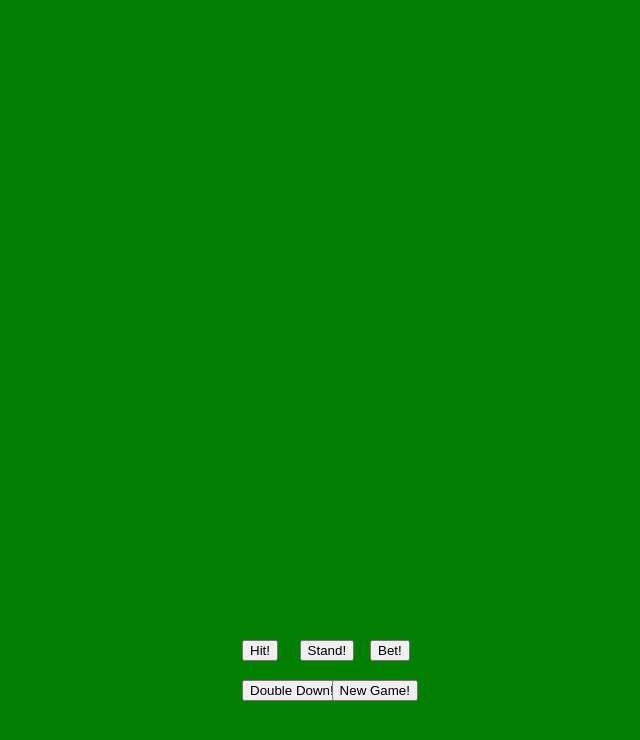
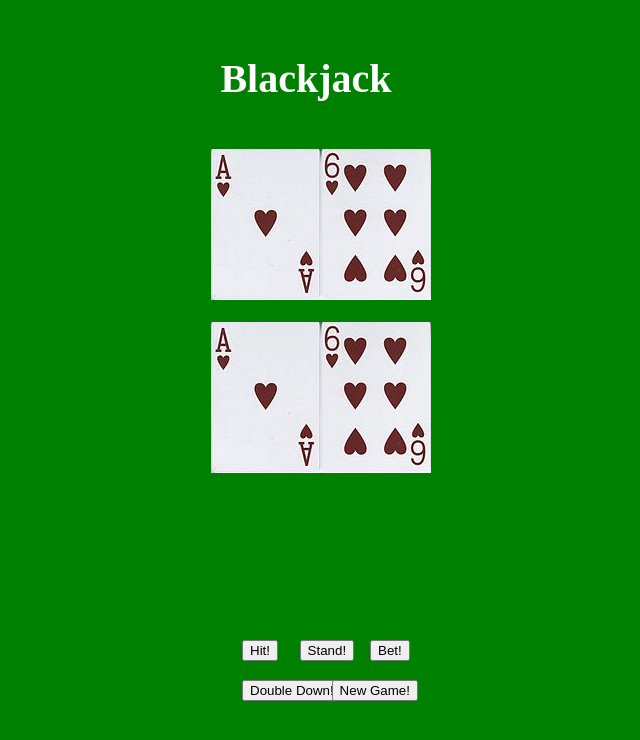
Before and after one commit to XenoWars/blackjackCoding, a plain HTML site: page index.html in a window 1280 px wide. Shown: the whole page, without its empty margins (334-974 px from the left). Drawn offline with Linux system fonts and the light colour scheme.

Commit message:
Placeholder for cards

```diff
--- a/index.html
+++ b/index.html
@@ -9,6 +9,25 @@
 <style>
 body {
   background-color: green;
+}
+#header {
+    padding: 20px;
+    font-size: 20px;
+    text-align: center;
+    color: white;
+}
+
+#dealer {
+    display: block;
+    margin-left: auto;
+    margin-right: auto;
+    width: 15%;
+}
+#player {
+    display: block;
+    margin-left: auto;
+    margin-right: auto;
+    width: 15%;
 }
 
 .button {
@@ -50,11 +69,27 @@ body {
 }
 
 </style>
+</head>
+
 <body>
+  <div id="header">
+      <h1>Blackjack</h1>
+  </div>
+
+  <div id="dealer">
+    <img src="dealer.jpg" alt="dealer">
+  </div>
+<br>
+  <div id="player">
+      <img src="player.jpg" alt="player">
+  </div>
+<br>
+
   <button id="hit" type="button">Hit!</button>
   <button id="stand" type="button">Stand!</button>
   <button id="bet" type="button">Bet!</button>
   <button id="double" type="button">Double Down!</button>
-  <button id="new"type="button">New Game!</button>
+  <button id="new" type="button">New Game!</button>
+
 </body>
 </html>
```
Also changed, not shown: dealer.jpg (added), player.jpg (added).
